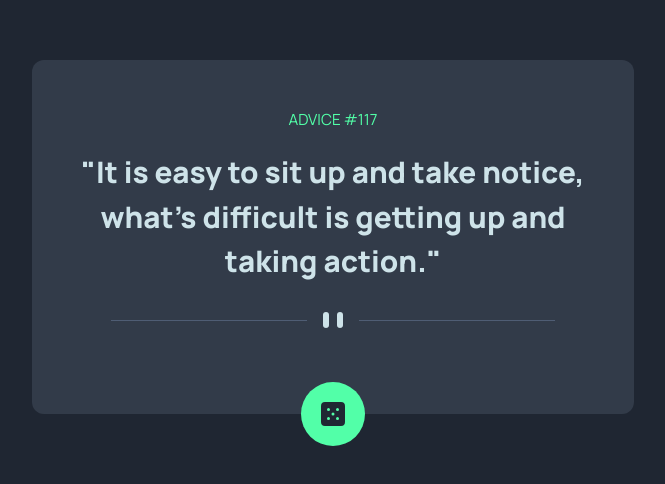
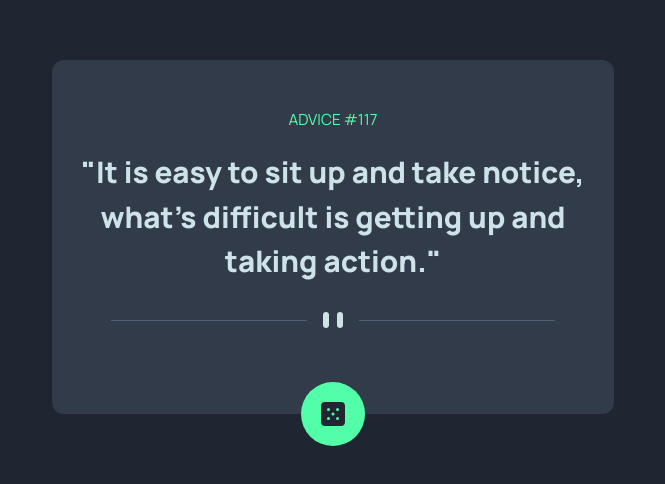
Before and after one commit to zesciati/advice-generator-app-main, a website: page index.html in a window 1280 px wide. Shown: the part 182-666 px from the top of the page, without its empty margins (307-972 px from the left). Drawn offline with Linux system fonts and the light colour scheme.

Commit message:
memperbaikin desktop design untuk level 2

```diff
--- a/index.html
+++ b/index.html
@@ -14,12 +14,12 @@
 </head>
 
 <body class="bg-(--blue-950) p-(--space-s) font-manrope">
-  <main class="flex min-h-screen items-center">
+  <main class="flex min-h-screen items-center justify-center">
 
     <article
-      class=" flex bg-(--blue-900) flex-col text-center justify-center p-(--space-m) rounded-xl relative sm:mx-30 md:mx-40 lg:mx-60 xl:mx-80">
+      class=" flex bg-(--blue-900) flex-col text-center justify-center p-(--space-m) rounded-xl relative sm:mx-30 md:mx-40 lg:mx-60 xl:mx-85">
       <p class="text-(--green-300) text-(length:--step--1) my-(--space-s)">ADVICE #117</p>
-      <h2 class="text-(--blue-200) text-(length:--step-3) mb-(--space-m) font-extrabold sm:text-(length:--step-2)">"It
+      <h2 class="text-(--blue-200) text-(length:--step-3) mb-(--space-m) font-extrabold sm:text-(length:--step-2) max-sm:text-(length:--step-2)">"It
         is easy to sit up and take
         notice, what's difficult is getting up and taking action."</h2>
 
```
Also changed, not shown: src/output.css.
